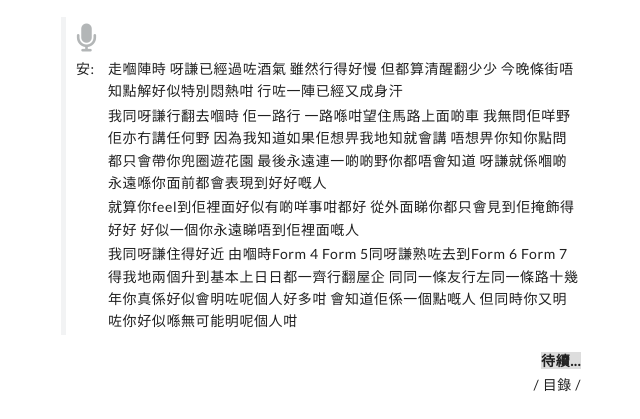
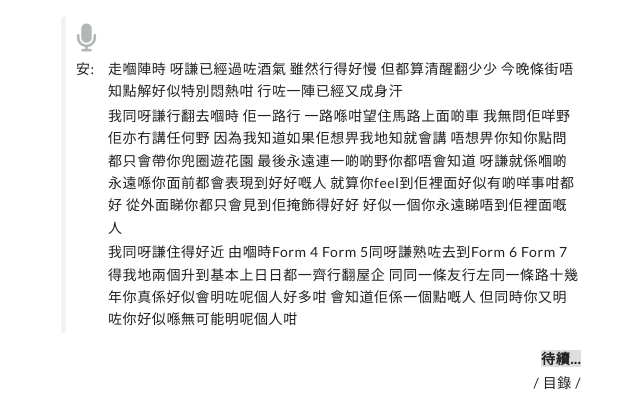
Before and after one commit to keewt/keewt.github.io, a plain HTML site: page 01.html in a window 1280 px wide. Shown: the part 4546-4965 px from the top of the page, without its empty margins (319-959 px from the left). Drawn offline with nearby package versions, Linux system fonts and the light colour scheme.

Commit message:
Update 01.html

```diff
--- a/01.html
+++ b/01.html
@@ -178,7 +178,7 @@
 		<div class="quote">
 				<p><i class="fa fa-microphone fa-2x quoteicon" aria-hidden="true"></i></p>
 				<table>
-					<tr><td class="left"><p>安:</p></td><td><p>走嗰陣時 呀謙已經過咗酒氣 雖然行得好慢 但都算清醒翻少少 今晚條街唔知點解好似特別悶熱咁 行咗一陣已經又成身汗</p><p>我同呀謙行翻去嗰時 佢一路行 一路喺咁望住馬路上面啲車 我無問佢咩野 佢亦冇講任何野 因為我知道如果佢想畀我地知就會講 唔想畀你知你點問都只會帶你兜圈遊花園 最後永遠連一啲啲野你都唔會知道 呀謙就係嗰啲永遠喺你面前都會表現到好好嘅人</p><p> 就算你feel到佢裡面好似有啲咩事咁都好 從外面睇你都只會見到佢掩飾得好好 好似一個你永遠睇唔到佢裡面嘅人</p><p>我同呀謙住得好近 由嗰時Form 4 Form 5同呀謙熟咗去到Form 6 Form 7得我地兩個升到基本上日日都一齊行翻屋企 同同一條友行左同一條路十幾年你真係好似會明咗呢個人好多咁 會知道佢係一個點嘅人 但同時你又明咗你好似喺無可能明呢個人咁</p></td></tr>
+					<tr><td class="left"><p>安:</p></td><td><p>走嗰陣時 呀謙已經過咗酒氣 雖然行得好慢 但都算清醒翻少少 今晚條街唔知點解好似特別悶熱咁 行咗一陣已經又成身汗</p><p>我同呀謙行翻去嗰時 佢一路行 一路喺咁望住馬路上面啲車 我無問佢咩野 佢亦冇講任何野 因為我知道如果佢想畀我地知就會講 唔想畀你知你點問都只會帶你兜圈遊花園 最後永遠連一啲啲野你都唔會知道 呀謙就係嗰啲永遠喺你面前都會表現到好好嘅人 就算你feel到佢裡面好似有啲咩事咁都好 從外面睇你都只會見到佢掩飾得好好 好似一個你永遠睇唔到佢裡面嘅人</p><p>我同呀謙住得好近 由嗰時Form 4 Form 5同呀謙熟咗去到Form 6 Form 7得我地兩個升到基本上日日都一齊行翻屋企 同同一條友行左同一條路十幾年你真係好似會明咗呢個人好多咁 會知道佢係一個點嘅人 但同時你又明咗你好似喺無可能明呢個人咁</p></td></tr>
 				</table>
 		</div>
 
```
